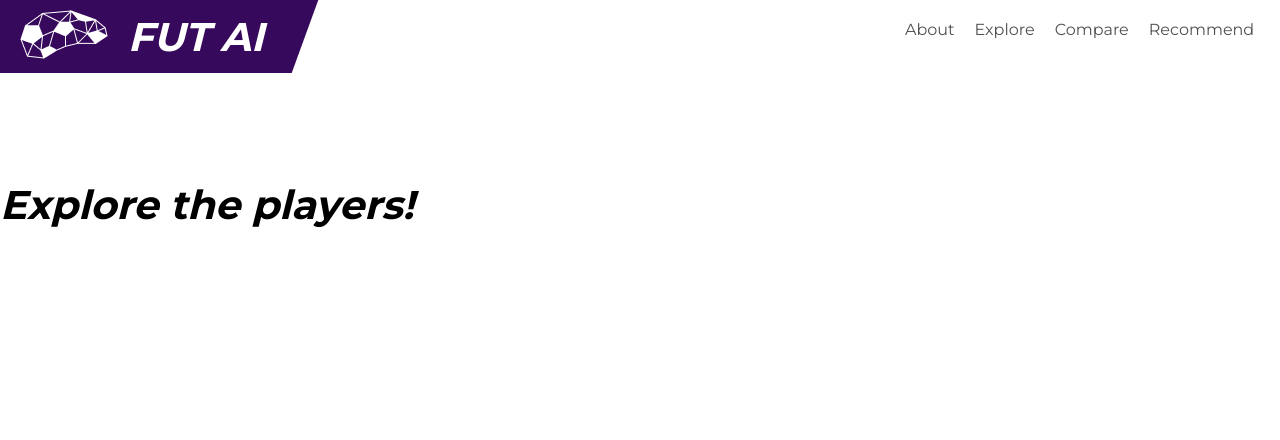
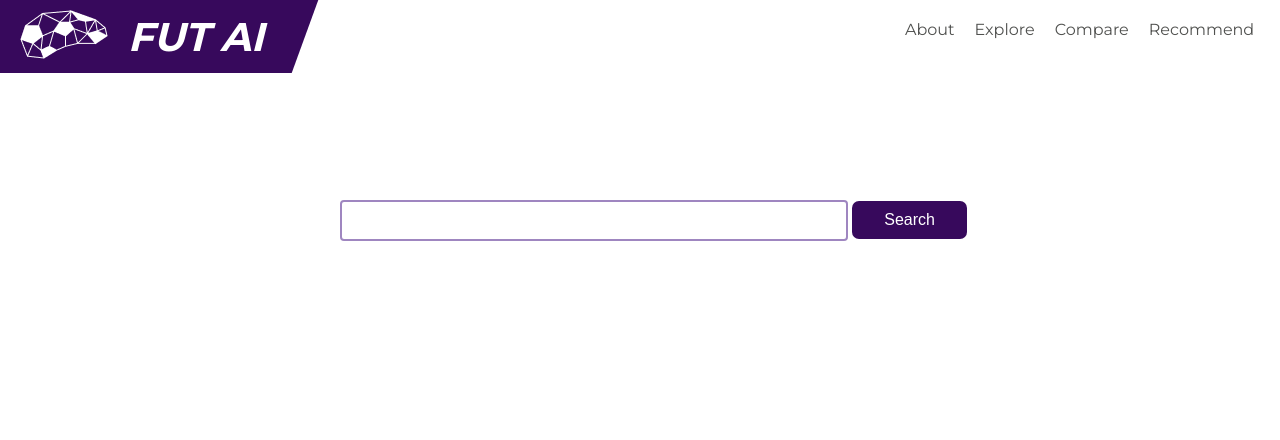
Before and after one commit to CTRLCAT/fifa19-players, a Flask app: template FIFAPP/templates/explore.html in a window 1280 px wide. Shown: the top 440 px of the page. Run offline with Flask 2, Linux system fonts and the light colour scheme; the template is opened without the code that fills it, so the values that code supplies are empty.

Commit message:
Created explore front-end for desktop

```diff
--- a/FIFAPP/app.py
+++ b/FIFAPP/app.py
@@ -16,14 +16,14 @@ print('HELLO')
 def main():
     return render_template('index.html')
 
-@app.route('/explore', methods=['GET','POST'])
+@app.route('/search', methods=['GET','POST'])
 def explore():
     if request.method =='POST':
         form=request.form
         search_value=form['search_string']
         search='%{}%'.format(search_value)
         results=db.session.query(Players).filter_by(name=search_value)
-        return render_template('explore.html', results=results)
+        return render_template('search.html', results=results)
 
     else:
         return redirect('/')
@@ -46,13 +46,10 @@ def compare():
 def recommend():
     return render_template('recommend.html')
 
-@app.route('/trying')
+@app.route('/explore')
 def trying():
-    return render_template('trying.html')
+    return render_template('explore.html')
 
-@app.route('/livesearch', methods=['POST','GET'])
-def livesearch():
-    mysearchbox = request.form.get('text')
 
 
 if __name__ == '__main__':
--- a/FIFAPP/static/css/style.css
+++ b/FIFAPP/static/css/style.css
@@ -102,3 +102,27 @@ h4{
 #exploreinstructions{
     margin-top: calc(100px + 10vh);
 }
+
+#searchbox{
+    margin-left: calc(50vw - 300px);
+    margin-top: 200px;
+}
+
+#textbox{
+    width: 500px;
+    height: 35px;
+    border-radius: 4px;
+    border: 2px solid #9F86C0;
+}
+
+#searchbutton{
+    background-color: #37095C;
+    border-radius: 7px;
+    border: none;
+    color: white;
+    padding: 10px 32px;
+    display: inline-block;
+    text-align: center;
+    text-decoration: none;
+    font-size: 16px;
+}
--- a/FIFAPP/templates/explore.html
+++ b/FIFAPP/templates/explore.html
@@ -5,12 +5,11 @@ Explore FIFA 21 players
 {% endblock %}
 
 {% block content %}
-<h3 id='exploreinstructions'>Explore the players!</h3>
 
-
-{% for r in results %}
-    <li>{{ r.name }}</li>
-{% endfor %}
-
-
+<div id='searchbox'>
+    <form method='POST'>
+        <input id='textbox' type='text' name='search_string'>
+        <input id='searchbutton' type='submit' formaction='/search' value='Search'>
+    </form>
+</div>
 {% endblock %}
```
Also changed, not shown: FIFAPP/templates/search.html (added, +16 -0 lines), FIFAPP/templates/trying.html (deleted, +0 -13 lines).
